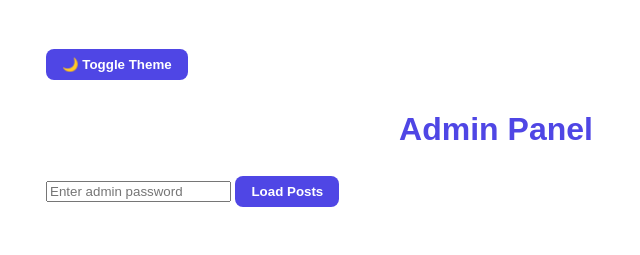
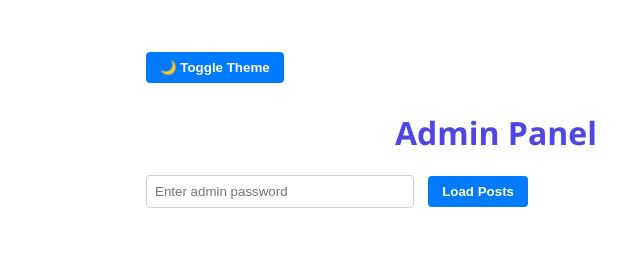
Before and after one commit to vipermr/file, a website: page public/admin.html in a window 1280 px wide. Shown: the whole page, without its empty margins (144-784 px from the left). Drawn offline with Linux system fonts and the light colour scheme.

Commit message:
Update admin.html

```diff
--- a/public/admin.html
+++ b/public/admin.html
@@ -9,27 +9,84 @@
   <link rel="stylesheet" href="style.css">
   <style>
     body {
-      font-family: sans-serif;
+      font-family: 'Segoe UI', sans-serif;
+      margin: 0;
       padding: 20px;
       background-color: #fff;
       color: #000;
+      transition: background-color 0.3s, color 0.3s;
     }
+
+    .container {
+      max-width: 700px;
+      margin: auto;
+    }
+
+    h1 {
+      margin-bottom: 10px;
+    }
+
+    .controls {
+      margin-bottom: 20px;
+    }
+
+    input[type="password"] {
+      padding: 8px;
+      width: 250px;
+      border: 1px solid #ccc;
+      border-radius: 4px;
+      margin-right: 10px;
+    }
+
+    button {
+      padding: 8px 14px;
+      background-color: #007bff;
+      color: white;
+      border: none;
+      border-radius: 4px;
+      cursor: pointer;
+    }
+
+    button:hover {
+      background-color: #0056b3;
+    }
+
     .post {
       border: 1px solid #ccc;
-      margin-bottom: 10px;
-      padding: 10px;
-      border-radius: 5px;
+      background: #f9f9f9;
+      margin-bottom: 15px;
+      padding: 12px;
+      border-radius: 6px;
     }
-    button {
-      margin-top: 5px;
+
+    .post a {
+      color: #007bff;
+      text-decoration: none;
     }
+
+    .post a:hover {
+      text-decoration: underline;
+    }
+
     body.dark {
       background-color: #121212;
       color: #eee;
     }
+
     body.dark .post {
       border-color: #444;
       background-color: #1e1e1e;
+    }
+
+    body.dark input,
+    body.dark button {
+      background-color: #333;
+      color: white;
+      border: 1px solid #555;
+    }
+
+    body.dark a {
+      color: #4dabf7;
     }
   </style>
 </head>
@@ -40,6 +97,7 @@
     if (localStorage.theme === 'dark') {
       document.body.classList.add('dark');
     }
+
     function toggleTheme() {
       document.body.classList.toggle('dark');
       localStorage.theme = document.body.classList.contains('dark') ? 'dark' : 'light';
@@ -49,8 +107,12 @@
   <button onclick="toggleTheme()">🌙 Toggle Theme</button>
 
   <h1>Admin Panel</h1>
-  <input type="password" id="password" placeholder="Enter admin password">
-  <button onclick="loadPosts()">Load Posts</button>
+
+  <div class="controls">
+    <input type="password" id="password" placeholder="Enter admin password">
+    <button onclick="loadPosts()">Load Posts</button>
+  </div>
+
   <div id="posts"></div>
 
   <script>
@@ -74,8 +136,8 @@
         el.innerHTML = `
           <b>${post.user}</b><br>
           ${post.text}<br>
-          ${post.media ? `<a href="/${post.media}" target="_blank">View File</a><br>` : ''}
-          <button onclick="deletePost('${post._id}')">Delete</button>
+          ${post.media ? `<a href="/${post.media}" target="_blank">📎 View File</a><br>` : ''}
+          <button onclick="deletePost('${post._id}')">🗑️ Delete</button>
         `;
         container.appendChild(el);
       });
```
